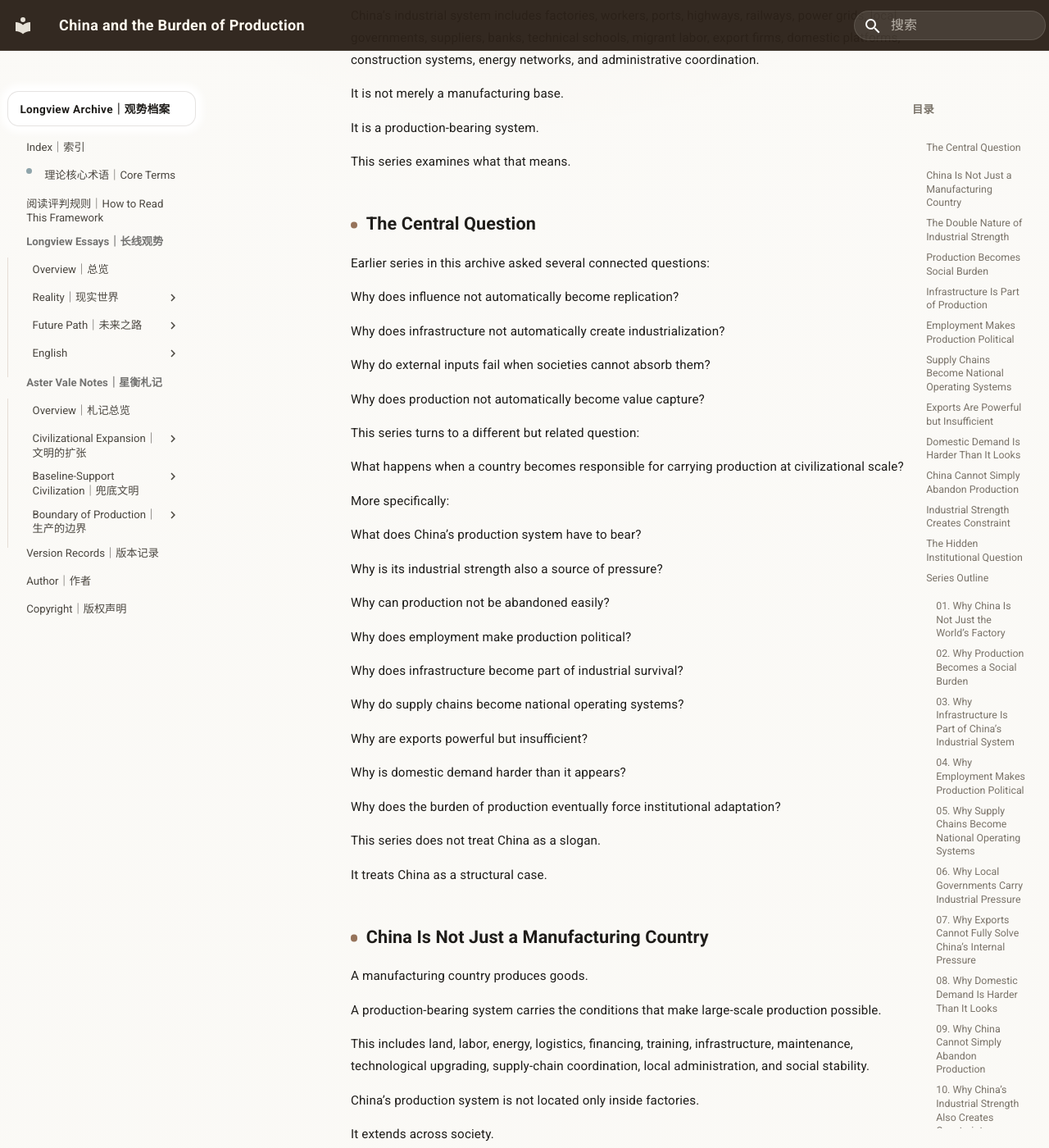
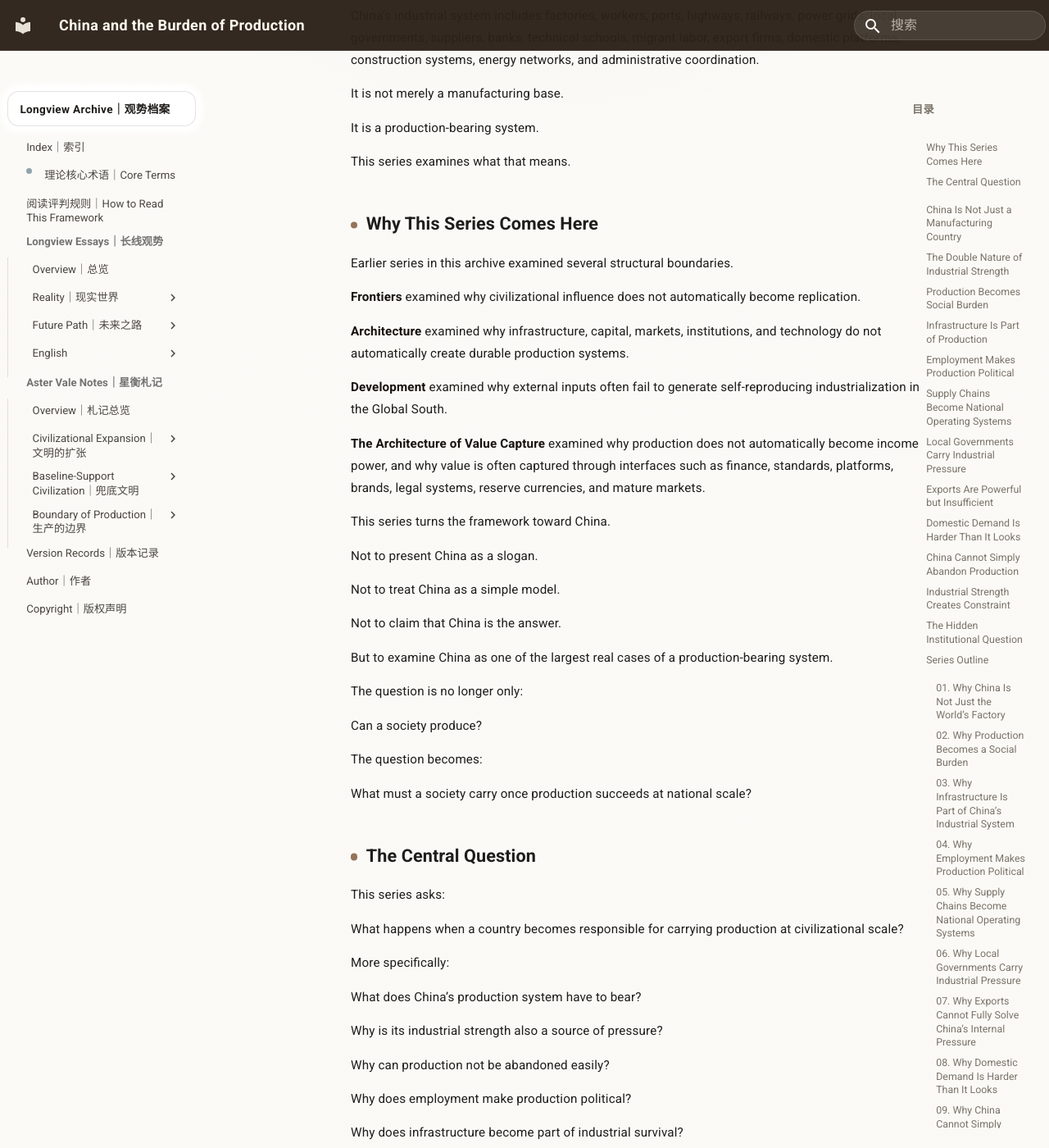
Before and after one commit to guanshi1688/longview-archive, an MkDocs documentation site: the page built from docs/essays/notes/english/China-Burden-Production/index.md, in a window 1280 px wide and 1400 px high, scrolled down 565 px. Shown: the whole window at 82% size. Built offline with MkDocs 1.6.1 and Material for MkDocs 9.7.7, drawn with Linux system fonts in a browser that asks for light colours; some of the changed text lies outside the part shown.

Commit message:
Update index.md

```diff
--- a/docs/essays/notes/english/China-Burden-Production/index.md
+++ b/docs/essays/notes/english/China-Burden-Production/index.md
@@ -22,19 +22,39 @@ It is a production-bearing system.
 
 This series examines what that means.
 
+## Why This Series Comes Here
+
+Earlier series in this archive examined several structural boundaries.
+
+**Frontiers** examined why civilizational influence does not automatically become replication.
+
+**Architecture** examined why infrastructure, capital, markets, institutions, and technology do not automatically create durable production systems.
+
+**Development** examined why external inputs often fail to generate self-reproducing industrialization in the Global South.
+
+**The Architecture of Value Capture** examined why production does not automatically become income power, and why value is often captured through interfaces such as finance, standards, platforms, brands, legal systems, reserve currencies, and mature markets.
+
+This series turns the framework toward China.
+
+Not to present China as a slogan.
+
+Not to treat China as a simple model.
+
+Not to claim that China is the answer.
+
+But to examine China as one of the largest real cases of a production-bearing system.
+
+The question is no longer only:
+
+Can a society produce?
+
+The question becomes:
+
+What must a society carry once production succeeds at national scale?
+
 ## The Central Question
 
-Earlier series in this archive asked several connected questions:
-
-Why does influence not automatically become replication?
-
-Why does infrastructure not automatically create industrialization?
-
-Why do external inputs fail when societies cannot absorb them?
-
-Why does production not automatically become value capture?
-
-This series turns to a different but related question:
+This series asks:
 
 What happens when a country becomes responsible for carrying production at civilizational scale?
 
@@ -58,9 +78,11 @@ Why is domestic demand harder than it appears?
 
 Why does the burden of production eventually force institutional adaptation?
 
-This series does not treat China as a slogan.
+This series treats China as a structural case.
 
-It treats China as a structural case.
+Its purpose is not to praise China or condemn China.
+
+Its purpose is to understand the burden created by industrial strength.
 
 ## China Is Not Just a Manufacturing Country
 
@@ -302,6 +324,42 @@ China’s production system is powerful because it is dense.
 
 It is vulnerable because density creates interdependence.
 
+## Local Governments Carry Industrial Pressure
+
+China’s production system is also carried by local governments.
+
+Local governments prepare land, build infrastructure, develop industrial parks, attract firms, coordinate utilities, support employment, manage fiscal pressure, and connect firms, banks, developers, workers, and infrastructure projects.
+
+This gives China unusual industrial capacity.
+
+But it also creates local pressure.
+
+Local governments need revenue.
+
+They need employment.
+
+They need land value.
+
+They need infrastructure use.
+
+They need firms to survive.
+
+They need industrial parks to be filled.
+
+They need public services to be funded.
+
+They need debt to remain manageable.
+
+This means local governments are not outside the production system.
+
+They are one of its carriers.
+
+When production expands, they gain capacity.
+
+When production slows, they absorb pressure.
+
+This is why the burden of production is also a local government burden.
+
 ## Exports Are Powerful but Insufficient
 
 Exports helped China build scale, discipline, foreign exchange, employment, supplier networks, industrial learning, and global market position.
@@ -468,11 +526,15 @@ These are not merely business questions.
 
 They are institutional questions.
 
-A production-bearing system cannot survive indefinitely if production pressure is not converted into social stability, household confidence, technological upgrading, and durable internal demand.
+A production-bearing system cannot survive indefinitely if production pressure is not converted into social stability, household confidence, technological upgrading, durable internal demand, and value retention.
 
 This is why the burden of production points beyond factories.
 
-It points toward the structure of the state, the fiscal system, social welfare, local government incentives, industrial policy, household security, labor formation, and the distribution of value.
+It points toward the structure of the state, the fiscal system, social welfare, local government incentives, industrial policy, household security, labor formation, domestic demand, and the distribution of value.
+
+China’s challenge is not production capacity alone.
+
+It is the institutional absorption of production burden.
 
 ## Series Outline
 
@@ -540,6 +602,8 @@ To understand China, it is not enough to say that China produces.
 
 We must ask what China must carry in order to keep producing.
 
+And we must ask what institutions are required when production itself becomes one of the foundations of social order.
+
 ---
 
 This article is part of **China and the Burden of Production** by Evan Vale — a series on China as a production-bearing system, examining factories, employment, infrastructure, supply chains, local governments, domestic demand, and the institutional burden of industrial strength.
```
Also changed, not shown: other parts of docs/essays/notes/english/China-Burden-Production/index.md (+2 -2 lines).
